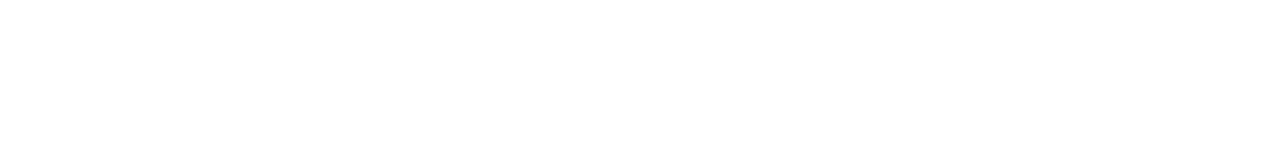
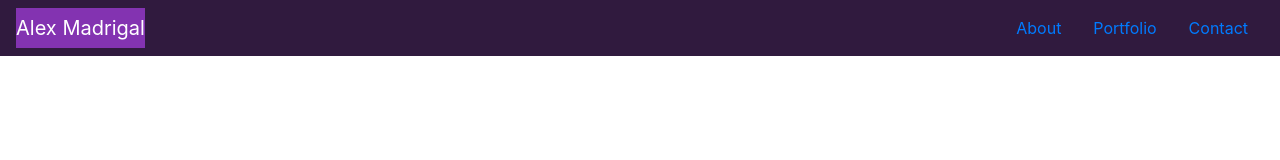
Before and after one commit to jam-madrigal/portfolio, a plain HTML site: page index.html in a window 1280 px wide. Drawn offline with nearby package versions, Linux system fonts and the light colour scheme.

Commit message:
the basic layout for a navbar was added

```diff
--- a/index.html
+++ b/index.html
@@ -2,15 +2,38 @@
 <html lang="en-US">
 
 <head>
+    <meta charset="UTF-8">
 
-    <meta charset="UTF-8">
+    <!-- Title -->
     <title>About Me</title>
+
+    <!-- Bootstrap javascript -->
+    <script src="https://code.jquery.com/jquery-3.2.1.slim.min.js" integrity="sha384-KJ3o2DKtIkvYIK3UENzmM7KCkRr/rE9/Qpg6aAZGJwFDMVNA/GpGFF93hXpG5KkN" crossorigin="anonymous"></script>
+    <script src="https://cdnjs.cloudflare.com/ajax/libs/popper.js/1.12.9/umd/popper.min.js" integrity="sha384-ApNbgh9B+Y1QKtv3Rn7W3mgPxhU9K/ScQsAP7hUibX39j7fakFPskvXusvfa0b4Q" crossorigin="anonymous"></script>
+    <script src="https://maxcdn.bootstrapcdn.com/bootstrap/4.0.0/js/bootstrap.min.js" integrity="sha384-JZR6Spejh4U02d8jOt6vLEHfe/JQGiRRSQQxSfFWpi1MquVdAyjUar5+76PVCmYl" crossorigin="anonymous"></script>
 
     <!-- Bootstrap CSS -->
     <link rel="stylesheet" href="https://maxcdn.bootstrapcdn.com/bootstrap/4.0.0/css/bootstrap.min.css" integrity="sha384-Gn5384xqQ1aoWXA+058RXPxPg6fy4IWvTNh0E263XmFcJlSAwiGgFAW/dAiS6JXm" crossorigin="anonymous">
+
 </head>
 
-<!-- Bootstrap javascript -->
-<script src="https://code.jquery.com/jquery-3.2.1.slim.min.js" integrity="sha384-KJ3o2DKtIkvYIK3UENzmM7KCkRr/rE9/Qpg6aAZGJwFDMVNA/GpGFF93hXpG5KkN" crossorigin="anonymous"></script>
-<script src="https://cdnjs.cloudflare.com/ajax/libs/popper.js/1.12.9/umd/popper.min.js" integrity="sha384-ApNbgh9B+Y1QKtv3Rn7W3mgPxhU9K/ScQsAP7hUibX39j7fakFPskvXusvfa0b4Q" crossorigin="anonymous"></script>
-<script src="https://maxcdn.bootstrapcdn.com/bootstrap/4.0.0/js/bootstrap.min.js" integrity="sha384-JZR6Spejh4U02d8jOt6vLEHfe/JQGiRRSQQxSfFWpi1MquVdAyjUar5+76PVCmYl" crossorigin="anonymous"></script>
+<!-- Navbar with name and links to about me, portfolio, and contact -->
+
+<nav class="navbar navbar-dark bg" style="background-color: rgb(48, 26, 62);">
+    <a class="navbar-brand" style="background-color: rgb(131, 51, 177)" href="#">Alex Madrigal</a>
+
+    <!-- Navbar links -->
+
+    <ul class="nav justify-content-center">
+        <li class="nav-item">
+          <a class="nav-link active" href="#">About</a>
+        </li>
+        <li class="nav-item">
+          <a class="nav-link" href="#">Portfolio</a>
+        </li>
+        <li class="nav-item">
+          <a class="nav-link" href="#">Contact</a>
+        </li>
+      </ul>
+
+  </nav>
```
